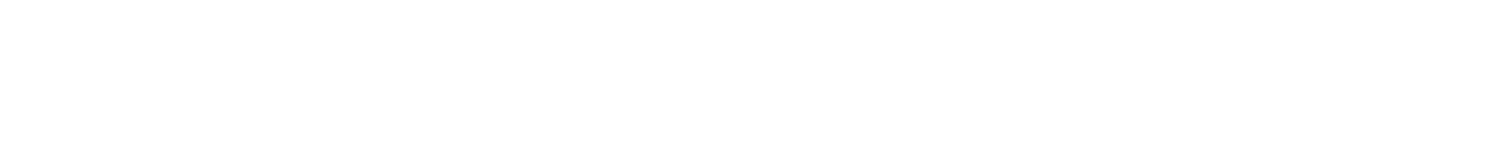
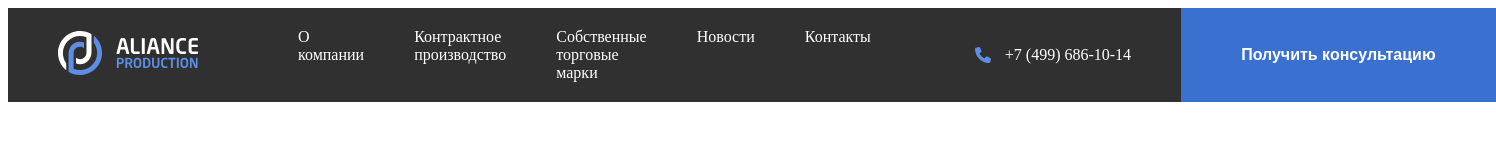
Before and after one commit to ParkAleksandra/Aliance, a plain HTML site: page index.html in a window 1280 px wide. Shown: the whole page, 1496 px wide, since content can reach past the window. Drawn offline with Linux system fonts and the light colour scheme.

Commit message:
add:navbar

```diff
--- a/css/style.css
+++ b/css/style.css
@@ -0,0 +1,59 @@
+*{
+  box-sizing: border-box ;
+}
+.body{
+  font-family: "Noto Sans", sans-serif;
+}
+.navbar{
+  background-color: #303030;
+  display: flex;
+  align-items: center;
+  color: white;
+  height: 94px;
+}
+.header-logo{
+  padding: 25px 50px;
+}
+.header-nav{
+  flex-basis: 100%;
+  display: flex;
+  list-style: none;
+  padding: 0 50px;
+  margin: 0;
+}
+.header-nav-link{
+  text-decoration: none;
+  font-size: 16px;
+  margin-right: 50px;
+  color: inherit;
+}
+.header-phone{
+  flex-shrink: 0;
+  display: flex;
+  align-items: center;
+  gap: 10px;
+  margin-right: 50px;
+
+}
+.header-phone-link{
+  text-decoration: none;
+  font-size: 16px;
+  color: inherit;
+}
+.button{
+  font-weight: 600;
+  font-size: 16px;
+  line-height: 160%;
+  color: white;
+  background-color:#3A71D1;
+  display: flex;
+  align-items: center;
+  justify-content: center;
+  padding: 25px 60px;
+  gap: 10px;
+  border: 0;
+  flex-shrink: 0;
+}
+.header-button{
+  height: 100%;
+}
--- a/index.html
+++ b/index.html
@@ -3,10 +3,47 @@
 <head>
     <meta charset="UTF-8">
     <meta name="viewport" content="width=device-width, initial-scale=1.0">
+    <link rel="preconnect" href="https://fonts.googleapis.com">
+    <link rel="preconnect" href="https://fonts.gstatic.com" crossorigin>
+    <link href="https://fonts.googleapis.com/css2?family=Noto+Sans:wght@100..900&display=swap" rel="stylesheet">
     <link rel="stylesheet" href="css/style.css">
-    <title>Document</title>
+    <title>Aliance Production</title>
 </head>
 <body>
+
+    <header class="header">
+        <nav class="navbar">
+            <a href="./" class="header-logo">
+                <img src="/img/logo-light.svg" alt="Aliance Production" class="logo-light">
+            </a>
+            <ul class="header-nav">
+                <li class="header-nav-item">
+                    <a href="#" class="header-nav-link">О компании</a>
+                </li>
+                <li class="header-nav-item">
+                    <a href="#" class="header-nav-link">Контрактное производство</a>
+                </li>
+                <li class="header-nav-item">
+                    <a href="#" class="header-nav-link">Собственные торговые марки</a>
+                </li>
+                <li class="header-nav-item">
+                    <a href="#" class="header-nav-link">Новости</a>
+                </li>
+                <li class="header-nav-item">
+                    <a href="#" class="header-nav-link">Контакты</a>
+                </li>
+            </ul>
+            <div class="header-phone">
+                <img src="img/phone.svg" alt="icon:phone">
+                <a href="tel:+74996861014" class="header-phone-link">
+                    +7 (499) 686-10-14
+                </a>
+            </div>
+            <!-- /.header-phone -->
+             <button class="header-button button">Получить консультацию</button>
+        </nav>
+        <!-- /.navbar -->
+    </header>
 
 <script src="js/main.js"></script>
 </body>
```
Also changed, not shown: img/logo-light.svg (added), img/phone.svg (added).
